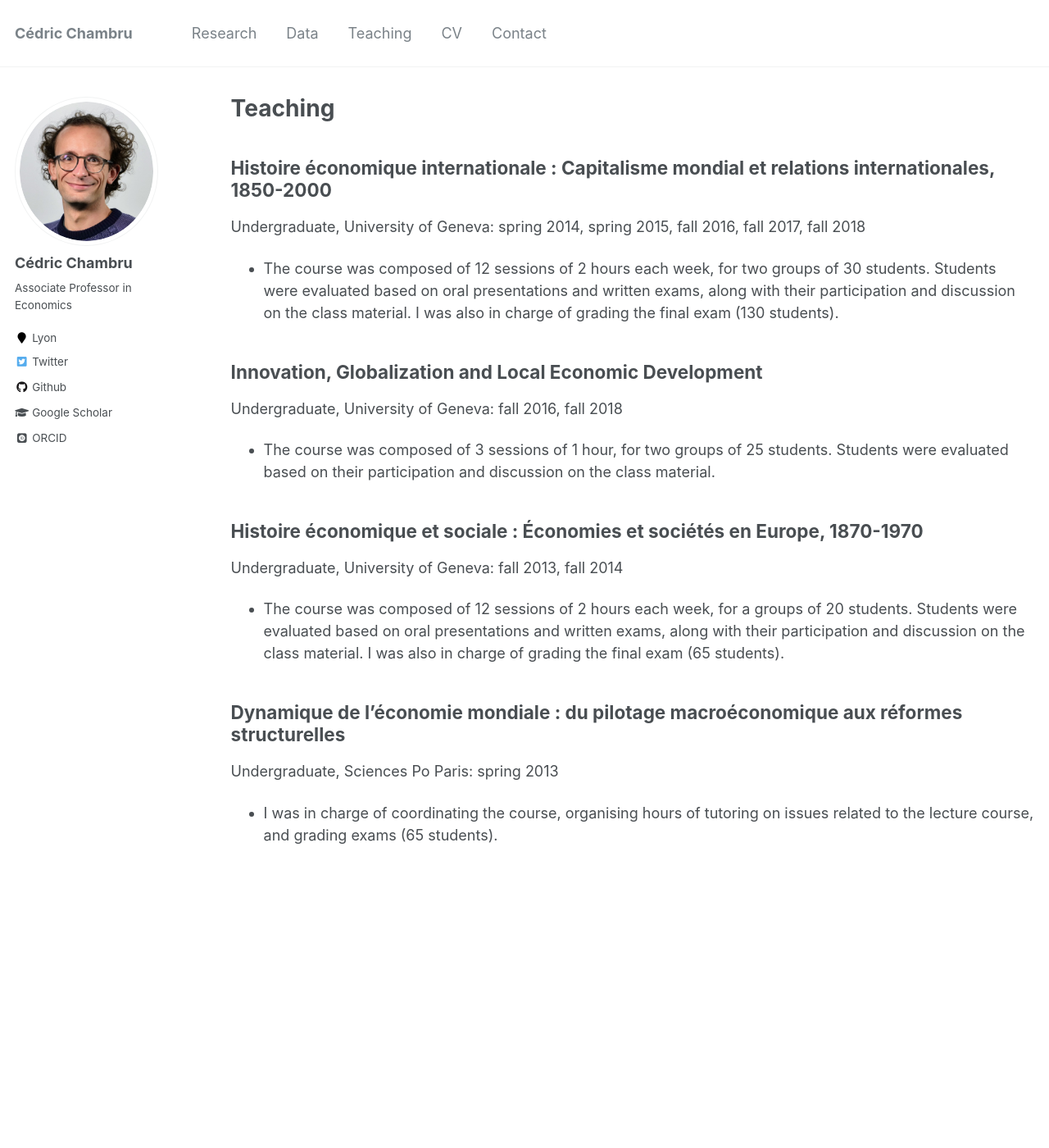
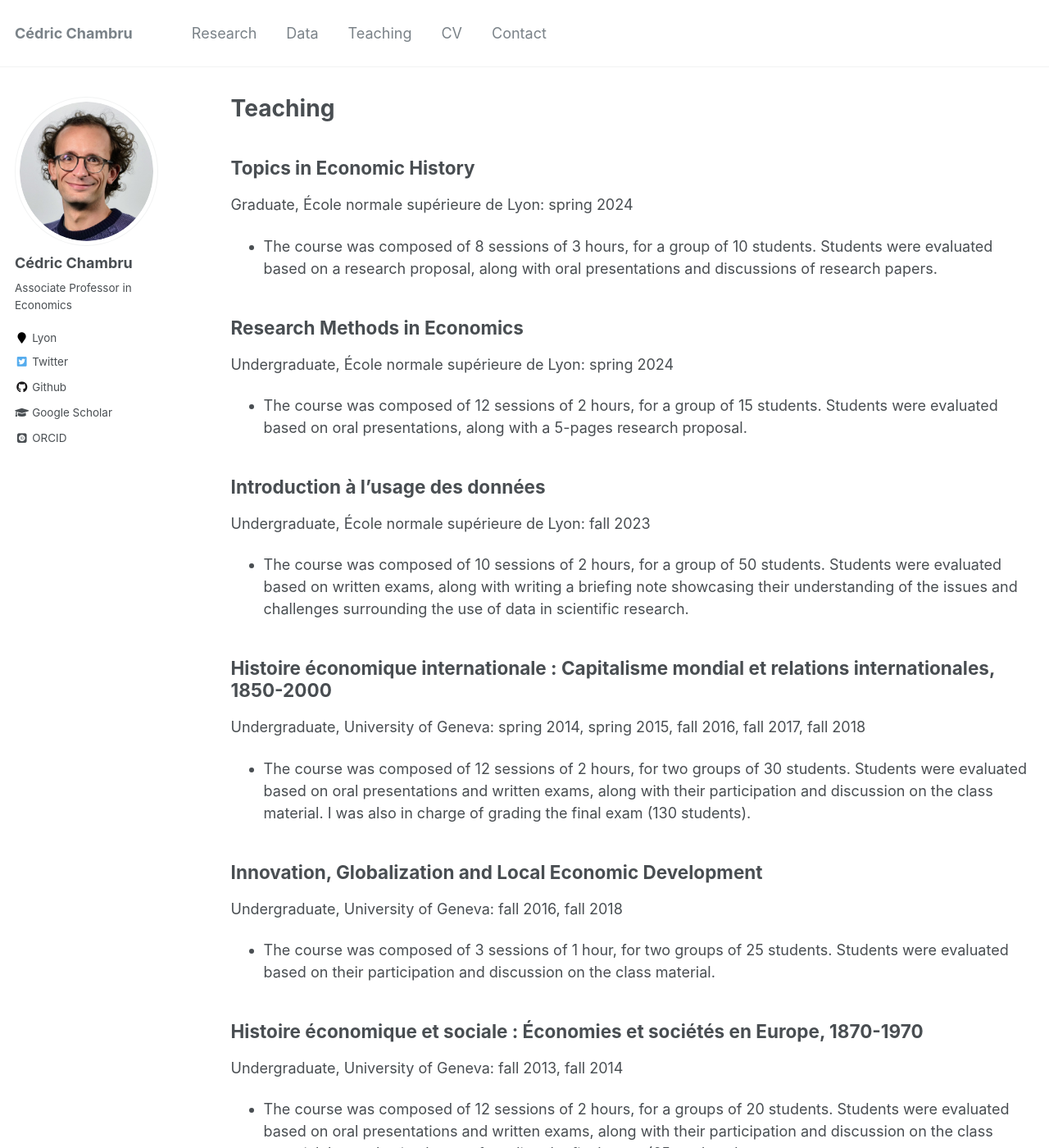
Before and after one commit to CedricChambru/CedricChambru.github.io, a Jekyll site: the page built from _pages/teaching.md, in a window 1280 px wide and 1400 px high. Shown: the whole window at 82% size. Built offline with Jekyll 4.4.1, drawn with Linux system fonts in a browser that asks for light colours; some web fonts are replaced; some of the changed text lies outside the part shown.

Commit message:
Update teaching.md

```diff
--- a/_pages/teaching.md
+++ b/_pages/teaching.md
@@ -7,10 +7,25 @@ redirect_from:
   - /enseignements
 ---
 
+## Topics in Economic History
+Graduate, École normale supérieure de Lyon: spring 2024
+
+* The course was composed of 8 sessions of 3 hours, for a group of 10 students. Students were evaluated based on a research proposal, along with oral presentations and discussions of research papers.
+
+## Research Methods in Economics
+Undergraduate, École normale supérieure de Lyon: spring 2024
+
+* The course was composed of 12 sessions of 2 hours, for a group of 15 students. Students were evaluated based on oral presentations, along with a 5-pages research proposal.
+
+## Introduction à l'usage des données
+Undergraduate, École normale supérieure de Lyon: fall 2023
+
+* The course was composed of 10 sessions of 2 hours, for a group of 50 students. Students were evaluated based on written exams, along with writing a briefing note showcasing their understanding of the issues and challenges surrounding the use of data in scientific research.
+
 ## Histoire économique internationale : Capitalisme mondial et relations internationales, 1850-2000
 Undergraduate, University of Geneva: spring 2014, spring 2015, fall 2016, fall 2017, fall 2018
 
-* The course was composed of 12 sessions of 2 hours each week, for two groups of 30 students. Students were evaluated based on oral presentations and written exams, along with their participation and discussion on the class material. I was also in charge of grading the final exam (130 students).
+* The course was composed of 12 sessions of 2 hours, for two groups of 30 students. Students were evaluated based on oral presentations and written exams, along with their participation and discussion on the class material. I was also in charge of grading the final exam (130 students).
 
 ## Innovation, Globalization and Local Economic Development
 Undergraduate, University of Geneva: fall 2016, fall 2018
@@ -20,7 +35,7 @@ Undergraduate, University of Geneva: fall 2016, fall 2018
 ## Histoire économique et sociale : Économies et sociétés en Europe, 1870-1970
 Undergraduate, University of Geneva: fall 2013, fall 2014
 
-* The course was composed of 12 sessions of 2 hours each week, for a groups of 20 students. Students were evaluated based on oral presentations and written exams, along with their participation and discussion on the class material. I was also in charge of grading the final exam (65 students).
+* The course was composed of 12 sessions of 2 hours, for a groups of 20 students. Students were evaluated based on oral presentations and written exams, along with their participation and discussion on the class material. I was also in charge of grading the final exam (65 students).
 
 ## Dynamique de l’économie mondiale : du pilotage macroéconomique aux réformes structurelles
 Undergraduate, Sciences Po Paris: spring 2013
```
